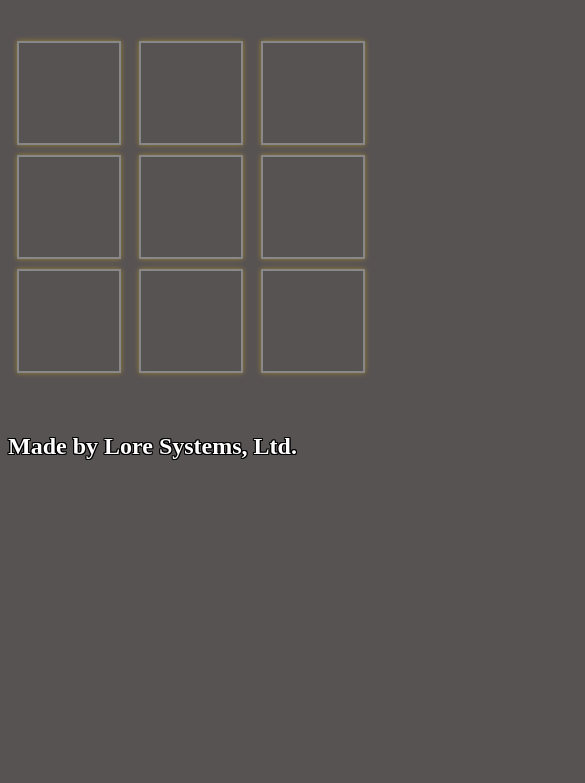
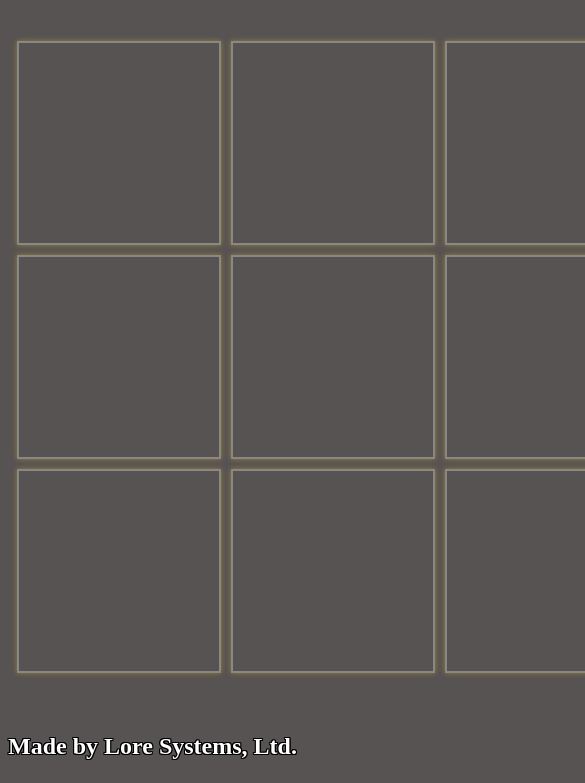
Before and after one commit to OlivierDJacques/animeflip, a plain HTML site: page animeFlip.html in a window 390 px wide. Shown: the part 61-844 px from the top of the page, 585 px wide, since content can reach past the window. Drawn offline with Linux system fonts and the light colour scheme; no server answers.

Commit message:
updated tile size

```diff
--- a/animeFlip.css
+++ b/animeFlip.css
@@ -8,8 +8,8 @@
 }
 
 .tile {
-    width: 170px;
-    height: 170px;
+    width: 200px;
+    height: 300px;
     border: 2px solid #888;
     background-color: transparent;
     cursor: pointer;
@@ -157,8 +157,8 @@ body {
   }
 
   .tile {
-    width: 100px;
-    height: 100px;
+    width: 200px;
+    height: 200px;
     border: 2px solid #888;
     background-color: transparent;
     cursor: pointer;
```
